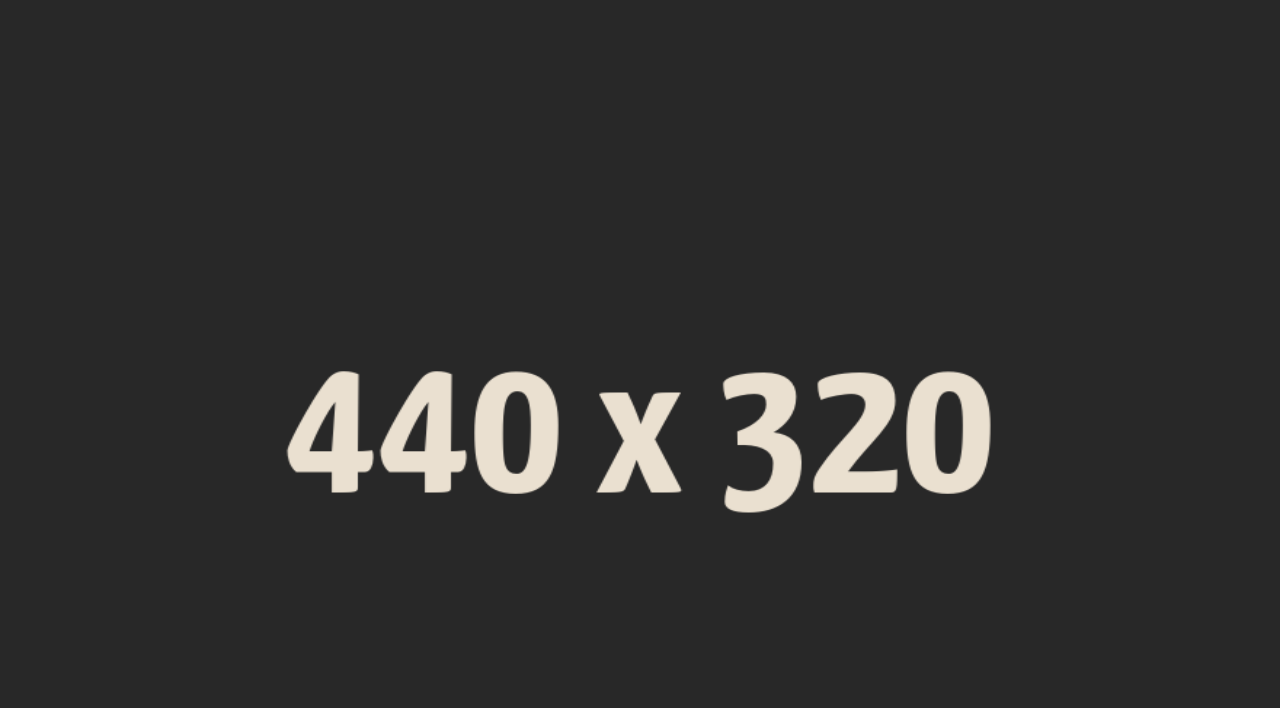
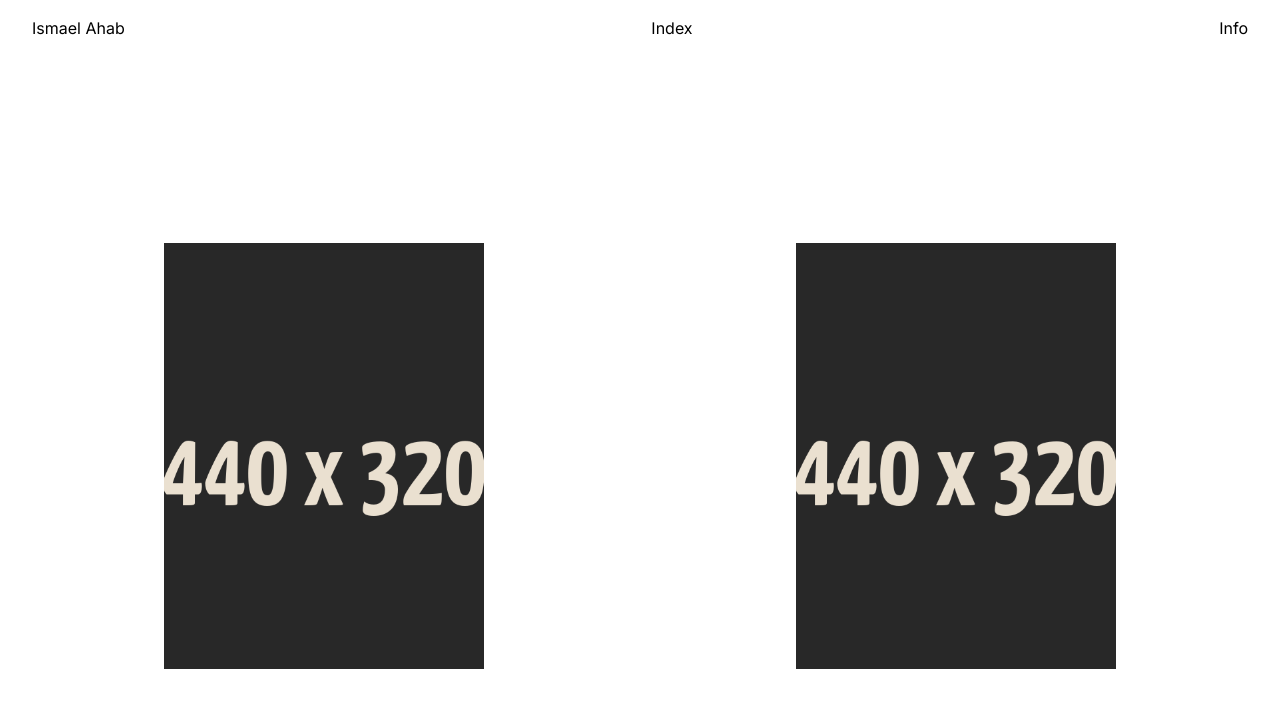
Before and after one commit to ismaeljouhariperez/sanity-photo-project, a Next.js app: page / in a window 1280 px wide. Shown: the top 708 px of the page. Built offline with nearby package versions, Linux system fonts and the light colour scheme.

Commit message:
[ADD] Added Info page and update root layout
- Created new Info page component with basic structure
- Added container layout with Tailwind CSS classes
- Implemented basic heading structure
- Updated Next to v15

```diff
--- a/package.json
+++ b/package.json
@@ -13,7 +13,7 @@
     "@sanity/client": "^6.22.1",
     "@sanity/image-url": "^1.0.2",
     "framer-motion": "^11.11.9",
-    "next": "14.2.15",
+    "next": "^15.1.0",
     "next-seo": "^6.6.0",
     "react": "^18",
     "react-dom": "^18",
--- a/src/app/components/Header/index.tsx
+++ b/src/app/components/Header/index.tsx
@@ -5,7 +5,7 @@ export default function Header() {
     <header className="py-4">
       <nav className="mx-6 px-2 flex justify-between items-center">
         <Link href="/" className="text-l">Ismael Ahab</Link>
-        <Link href="/index">Index</Link>
+        <Link href="/menu">Index</Link>
         <Link href="/info" className="text-right">Info</Link>
       </nav>
     </header>
--- a/src/app/globals.css
+++ b/src/app/globals.css
@@ -5,3 +5,11 @@
 body {
   font-family: Arial, Helvetica, sans-serif;
 }
+
+html, body {
+  height: 100vh;
+  margin: 0;
+  padding: 0;
+  overflow: hidden;
+  box-sizing: border-box;
+}
--- /dev/null
+++ b/src/app/info/page.tsx
@@ -0,0 +1,7 @@
+export default function InfoPage() {
+  return (
+    <div className="container mx-auto px-4 py-8">
+      <h1 className="text-3xl font-bold mb-6">Info</h1>
+    </div>
+  )
+}
--- a/src/app/layout.tsx
+++ b/src/app/layout.tsx
@@ -1,5 +1,14 @@
-import "./globals.css";
-import Header from '@/app/components/Header'
+import type { Metadata } from 'next'
+import { Inter } from 'next/font/google'
+import './globals.css'
+import Header from './components/Header'
+
+const inter = Inter({ subsets: ['latin'] })
+
+export const metadata: Metadata = {
+  title: 'Ismael Ahab',
+  description: 'Portfolio',
+}
 
 export default function RootLayout({
   children,
@@ -8,9 +17,11 @@ export default function RootLayout({
 }) {
   return (
     <html lang="fr">
-      <body>
+      <body className={inter.className}>
         <Header />
-        {children}
+        <main className="h-full">
+          {children}
+        </main>
       </body>
     </html>
   )
--- /dev/null
+++ b/src/app/menu/page.tsx
@@ -0,0 +1,8 @@
+export default function MenuPage() {
+  return (
+    <div className="container mx-auto px-4 py-8">
+      <h1 className="text-3xl font-bold mb-6">Menu</h1>
+      {/* Ajoutez votre contenu ici */}
+    </div>
+  )
+}
--- a/src/app/page.tsx
+++ b/src/app/page.tsx
@@ -2,9 +2,9 @@ import Image from 'next/image'
 
 export default function Home() {
   return (
-    <main className="flex min-h-screen flex-col">
-      <div className="flex-1 grid grid-cols-2 gap-4 p-4">
-        <div className="relative aspect-[3/4]">
+    <main className="flex h-full flex-col">
+      <div className="flex-1 grid grid-cols-2 gap-4 p-4 place-content-center justify-items-center">
+        <div className="relative w-80 aspect-[3/4]">
           <Image
             src="/images/bw-cover.jpg"
             alt="Image 1"
--- a/tailwind.config.js
+++ b/tailwind.config.js
@@ -1,11 +1,12 @@
 /** @type {import('tailwindcss').Config} */
 module.exports = {
   content: [
-    "./sanity/**/*.{js,ts,jsx,tsx}",
-    "./sanity/components/**/*.{js,ts,jsx,tsx}",
-    "./sanity/schemas/**/*.{js,ts,jsx,tsx}",
-    "./sanity/*.{js,ts,jsx,tsx}",
-    "./sanity/styles/**/*.{js,ts,jsx,tsx}",
+    "./src/app/**/*.{js,ts,jsx,tsx,mdx}",
+    "./src/pages/**/*.{js,ts,jsx,tsx,mdx}",
+    "./src/components/**/*.{js,ts,jsx,tsx,mdx}",
+    "./sanity/components/**/*.{ts,tsx}",
+    "./sanity/schemas/**/*.{ts,tsx}",
+    "./sanity/*.{ts,tsx}"
   ],
   theme: {
     extend: {},
```
Also changed, not shown: tsconfig.json (+20 -5 lines), 1 other file (tests, documents, lock files or other folders).
